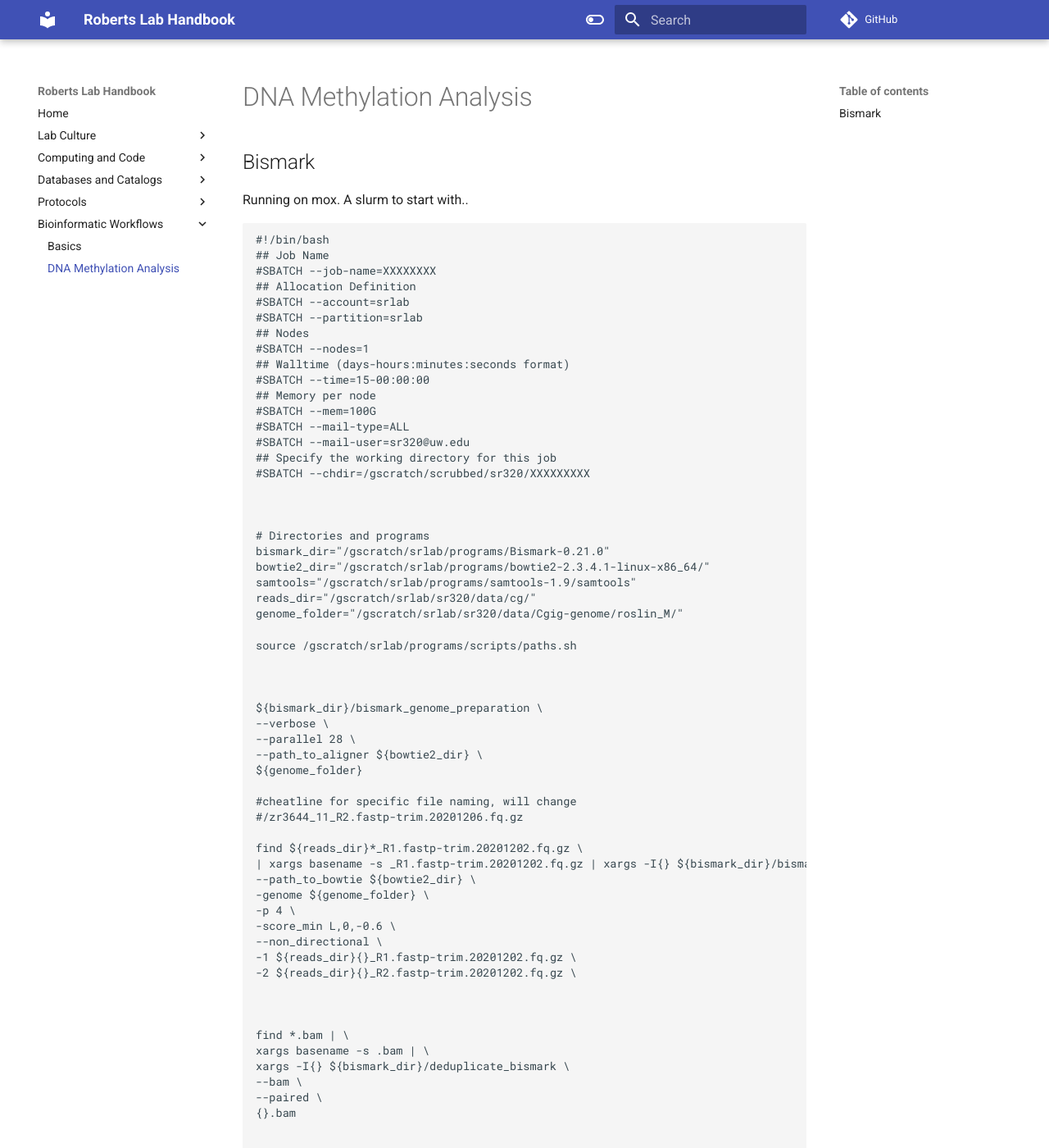
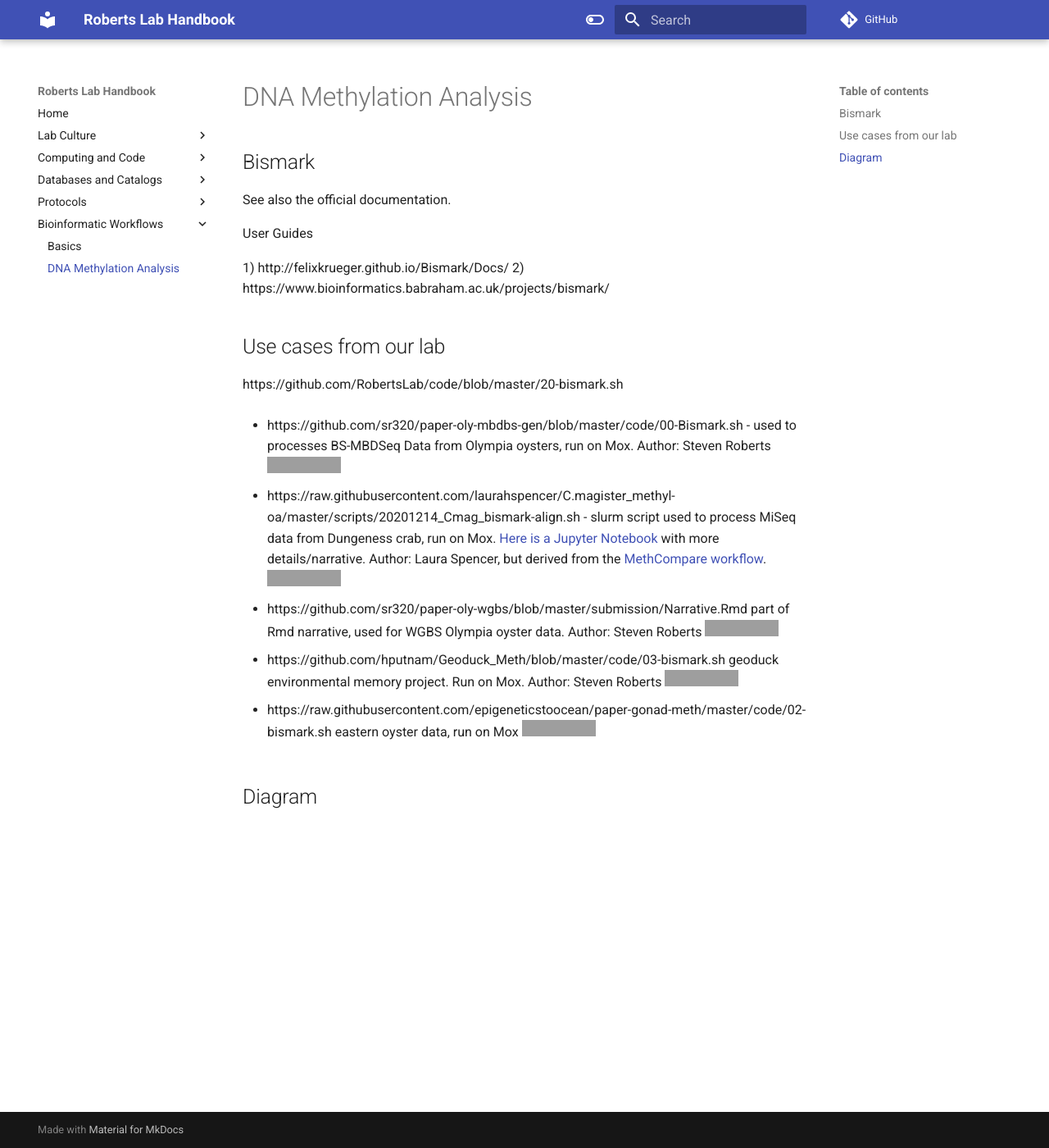
Before and after one commit to RobertsLab/resources, an MkDocs documentation site: the page built from docs/bio_DNA-methylation.md, in a window 1280 px wide and 1400 px high. Shown: the whole window at 82% size. Built offline with MkDocs 1.6.1 and Material for MkDocs 9.7.7, drawn with Linux system fonts in a browser that asks for light colours; comment, search, counter and statistics services are not loaded; some of the changed text lies outside the part shown; grey boxes are pictures that could not be loaded.

Commit message:
Update bio_DNA-methylation.md

````diff
--- a/docs/bio_DNA-methylation.md
+++ b/docs/bio_DNA-methylation.md
@@ -1,152 +1,28 @@
 
 ## Bismark
 
-Running on mox. A slurm to start with..
+See also the official documentation.
 
-```
-#!/bin/bash
-## Job Name
-#SBATCH --job-name=XXXXXXXX
-## Allocation Definition
-#SBATCH --account=srlab
-#SBATCH --partition=srlab
-## Nodes
-#SBATCH --nodes=1
-## Walltime (days-hours:minutes:seconds format)
-#SBATCH --time=15-00:00:00
-## Memory per node
-#SBATCH --mem=100G
-#SBATCH --mail-type=ALL
-#SBATCH --mail-user=sr320@uw.edu
-## Specify the working directory for this job
-#SBATCH --chdir=/gscratch/scrubbed/sr320/XXXXXXXXX
+User Guides
+
+1) http://felixkrueger.github.io/Bismark/Docs/
+2) https://www.bioinformatics.babraham.ac.uk/projects/bismark/
+
+
+## Use cases from our lab
+
+https://github.com/RobertsLab/code/blob/master/20-bismark.sh
+
+- https://github.com/sr320/paper-oly-mbdbs-gen/blob/master/code/00-Bismark.sh -  used to processes BS-MBDSeq Data from Olympia oysters, run on Mox. Author: Steven Roberts ![GitHub last commit](https://img.shields.io/github/last-commit/sr320/paper-oly-mbdbs-gen)
+
+- https://raw.githubusercontent.com/laurahspencer/C.magister_methyl-oa/master/scripts/20201214_Cmag_bismark-align.sh - slurm script used to process MiSeq data from Dungeness crab, run on Mox. [Here is a Jupyter Notebook](https://github.com/laurahspencer/C.magister_methyl-oa/blob/master/notebooks/MBD-01%20Processing%20QC%20MiSeq%20data.ipynb) with more details/narrative. Author: Laura Spencer, but derived from the [MethCompare workflow](https://github.com/hputnam/Meth_Compare). ![GitHub last commit](https://img.shields.io/github/last-commit/laurahspencer/C.magister_methyl-oa)
+
+- https://github.com/sr320/paper-oly-wgbs/blob/master/submission/Narrative.Rmd part of Rmd narrative, used for WGBS Olympia oyster data. Author: Steven Roberts ![GitHub last commit](https://img.shields.io/github/last-commit/sr320/paper-oly-wgbs)
+
+- https://github.com/hputnam/Geoduck_Meth/blob/master/code/03-bismark.sh geoduck environmental memory project. Run on Mox. Author: Steven Roberts ![GitHub last commit](https://img.shields.io/github/last-commit/hputnam/Geoduck_Meth)
+
+- https://raw.githubusercontent.com/epigeneticstoocean/paper-gonad-meth/master/code/02-bismark.sh eastern oyster data, run on Mox ![GitHub last commit](https://img.shields.io/github/last-commit/epigeneticstoocean/paper-gonad-meth)
 
 
 
-# Directories and programs
-bismark_dir="/gscratch/srlab/programs/Bismark-0.21.0"
-bowtie2_dir="/gscratch/srlab/programs/bowtie2-2.3.4.1-linux-x86_64/"
-samtools="/gscratch/srlab/programs/samtools-1.9/samtools"
-reads_dir="/gscratch/srlab/sr320/data/cg/"
-genome_folder="/gscratch/srlab/sr320/data/Cgig-genome/roslin_M/"
-
-source /gscratch/srlab/programs/scripts/paths.sh
-
-
-
-${bismark_dir}/bismark_genome_preparation \
---verbose \
---parallel 28 \
---path_to_aligner ${bowtie2_dir} \
-${genome_folder}
-
-#cheatline for specific file naming, will change
-#/zr3644_11_R2.fastp-trim.20201206.fq.gz
-
-find ${reads_dir}*_R1.fastp-trim.20201202.fq.gz \
-| xargs basename -s _R1.fastp-trim.20201202.fq.gz | xargs -I{} ${bismark_dir}/bismark \
---path_to_bowtie ${bowtie2_dir} \
--genome ${genome_folder} \
--p 4 \
--score_min L,0,-0.6 \
---non_directional \
--1 ${reads_dir}{}_R1.fastp-trim.20201202.fq.gz \
--2 ${reads_dir}{}_R2.fastp-trim.20201202.fq.gz \
-
-
-
-find *.bam | \
-xargs basename -s .bam | \
-xargs -I{} ${bismark_dir}/deduplicate_bismark \
---bam \
---paired \
-{}.bam
-
-
-
-${bismark_dir}/bismark_methylation_extractor \
---bedGraph --counts --scaffolds \
---multicore 28 \
---buffer_size 75% \
-*deduplicated.bam
-
-
-
-# Bismark processing report
-
-${bismark_dir}/bismark2report
-
-#Bismark summary report
-
-${bismark_dir}/bismark2summary
-
- #run multiqc
-/gscratch/srlab/programs/anaconda3/bin/multiqc .
-
-
-# Sort files for methylkit and IGV
-
-find *deduplicated.bam | \
-xargs basename -s .bam | \
-xargs -I{} ${samtools} \
-sort --threads 28 {}.bam \
--o {}.sorted.bam
-
-# Index sorted files for IGV
-# The "-@ 16" below specifies number of CPU threads to use.
-
-find *.sorted.bam | \
-xargs basename -s .sorted.bam | \
-xargs -I{} ${samtools} \
-index -@ 28 {}.sorted.bam
-
-
-
-
-
-find *deduplicated.bismark.cov.gz \
-| xargs basename -s _bismark_bt2_pe.deduplicated.bismark.cov.gz \
-| xargs -I{} ${bismark_dir}/coverage2cytosine \
---genome_folder ${genome_folder} \
--o {} \
---merge_CpG \
---zero_based \
-{}_bismark_bt2_pe.deduplicated.bismark.cov.gz
-
-
-#creating bedgraphs post merge
-
-for f in *merged_CpG_evidence.cov
-do
-  STEM=$(basename "${f}" .CpG_report.merged_CpG_evidence.cov)
-  cat "${f}" | awk -F $'\t' 'BEGIN {OFS = FS} {if ($5+$6 >= 10) {print $1, $2, $3, $4}}' \
-  > "${STEM}"_10x.bedgraph
-done
-
-
-
-for f in *merged_CpG_evidence.cov
-do
-  STEM=$(basename "${f}" .CpG_report.merged_CpG_evidence.cov)
-  cat "${f}" | awk -F $'\t' 'BEGIN {OFS = FS} {if ($5+$6 >= 5) {print $1, $2, $3, $4}}' \
-  > "${STEM}"_5x.bedgraph
-done
-
-
-#creating tab files with raw count for glms
-
-for f in *merged_CpG_evidence.cov
-do
-  STEM=$(basename "${f}" .CpG_report.merged_CpG_evidence.cov)
-  cat "${f}" | awk -F $'\t' 'BEGIN {OFS = FS} {if ($5+$6 >= 10) {print $1, $2, $3, $4, $5, $6}}' \
-  > "${STEM}"_10x.tab
-done
-
-
-for f in *merged_CpG_evidence.cov
-do
-  STEM=$(basename "${f}" .CpG_report.merged_CpG_evidence.cov)
-  cat "${f}" | awk -F $'\t' 'BEGIN {OFS = FS} {if ($5+$6 >= 5) {print $1, $2, $3, $4, $5, $6}}' \
-  > "${STEM}"_5x.tab
-done
-```
+## Diagram
````
